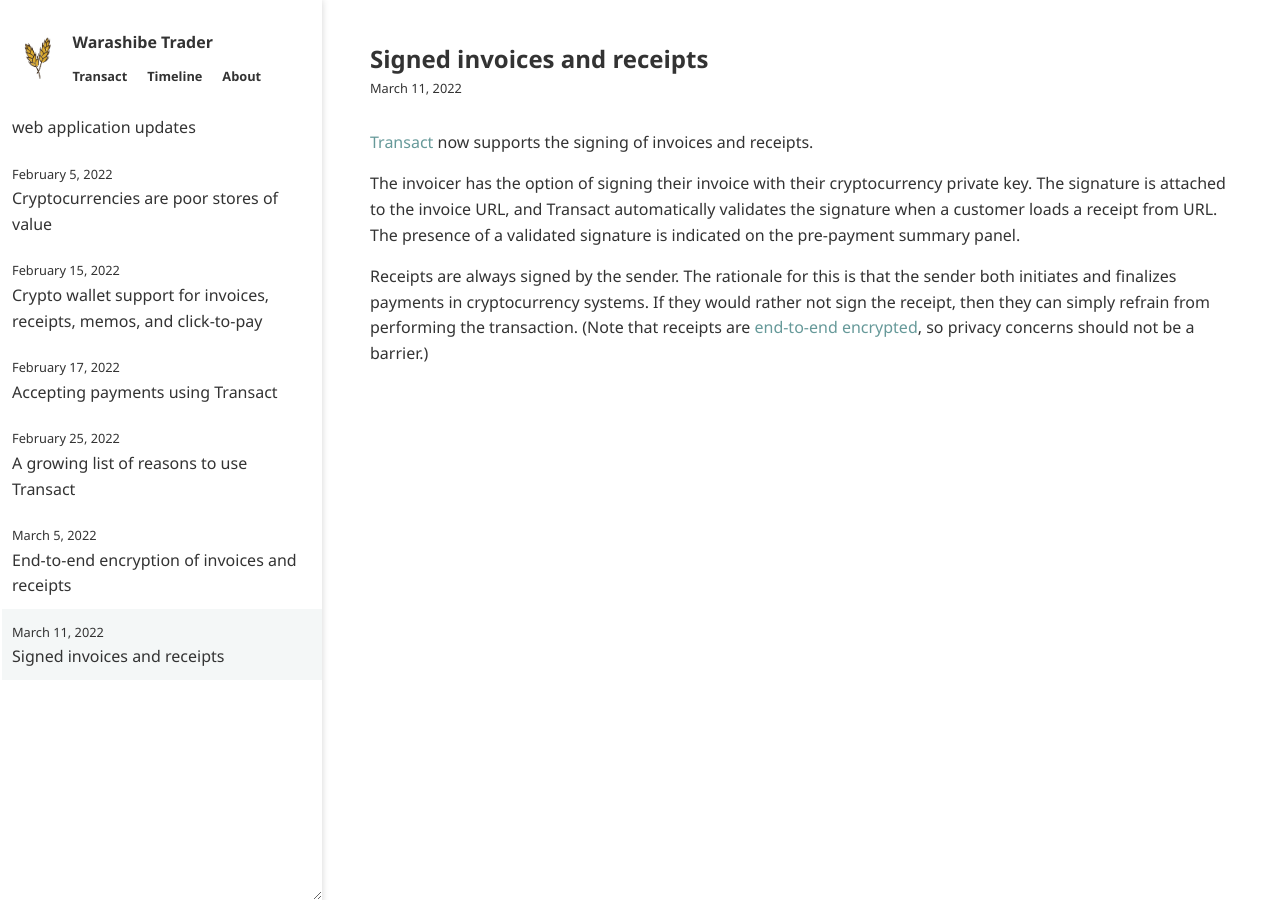
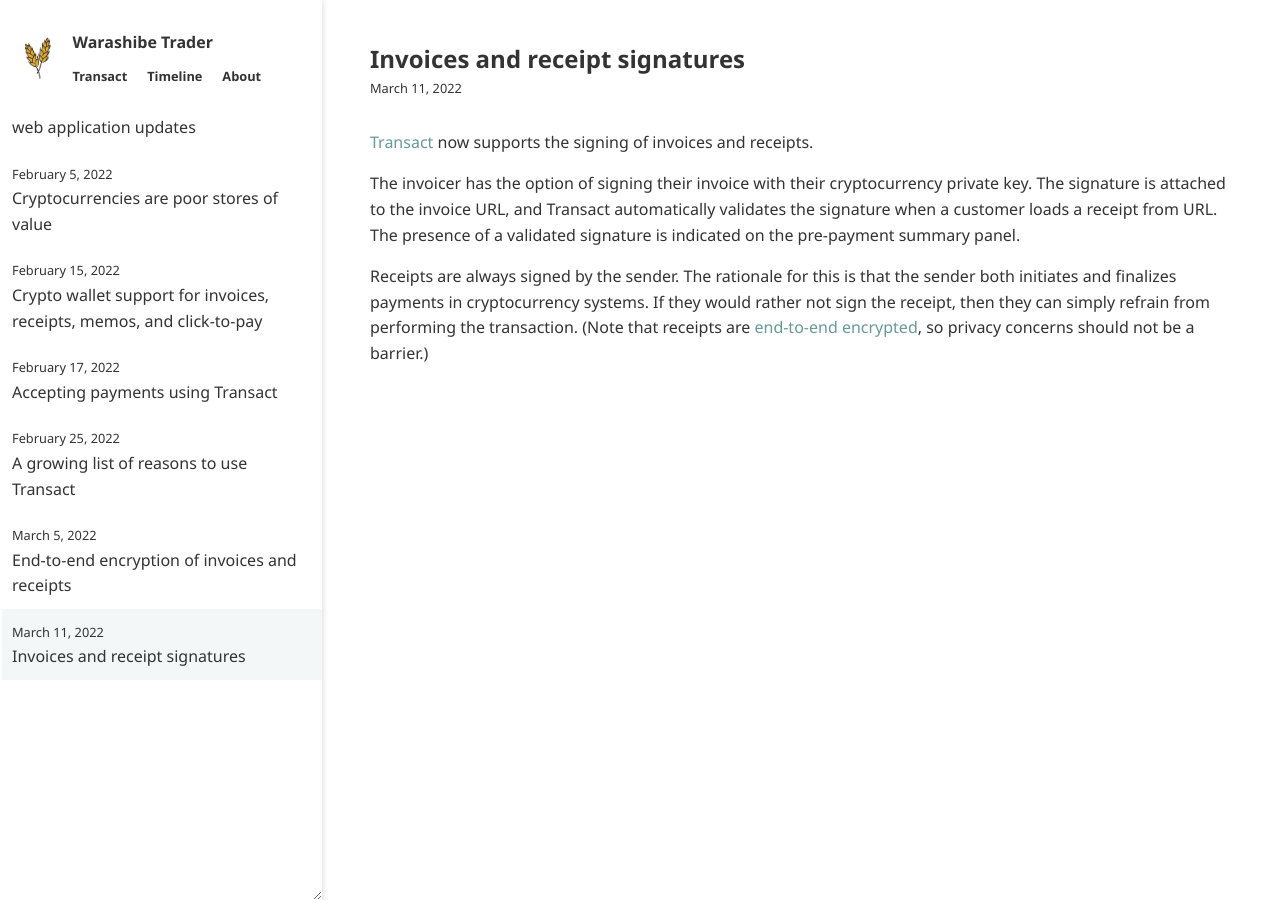
Before and after one commit to warashibetrader/warashibetrader.github.io, a Jekyll site: the page built from _posts/2022-03-11-signatures.md, in a window 1280 px wide. Built offline with Jekyll 4.4.1, drawn with Linux system fonts in a browser that asks for light colours.

Commit message:
Update 2022-03-11-signatures.md

```diff
--- a/_posts/2022-03-11-signatures.md
+++ b/_posts/2022-03-11-signatures.md
@@ -1,5 +1,5 @@
 ---
-title: "Signed invoices and receipts"
+title: "Invoices and receipt signatures"
 ---
 
 [Transact](https://transactcc.github.io/) now supports the signing of invoices and receipts.
```
